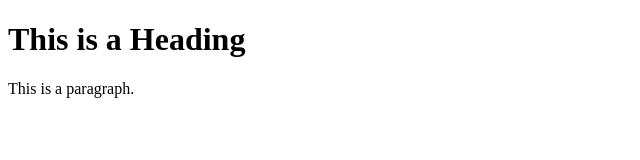
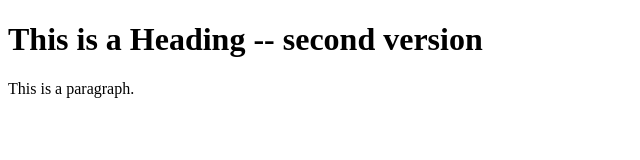
Before and after one commit to specialjack2/Jack_Damo.github.io, a plain HTML site: page index.html in a window 1280 px wide. Shown: the whole page, without its empty margins (0-640 px from the left). Drawn offline with Linux system fonts and the light colour scheme.

Commit message:
Second commit

```diff
--- a/index.html
+++ b/index.html
@@ -5,7 +5,7 @@
 </head>
 <body>
 
-<h1>This is a Heading</h1>
+<h1>This is a Heading -- second version</h1>
 <p>This is a paragraph.</p>
 
 </body>
```
